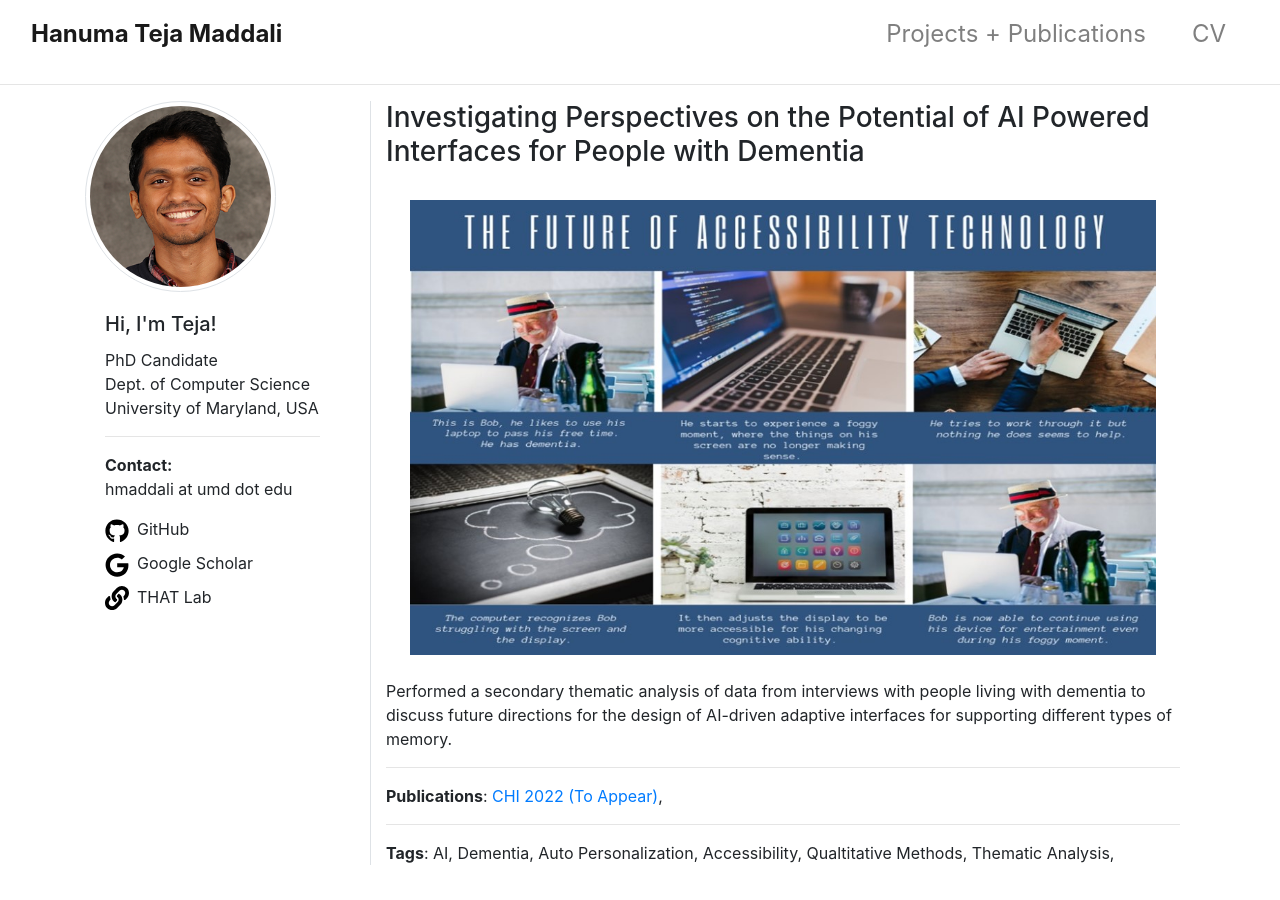
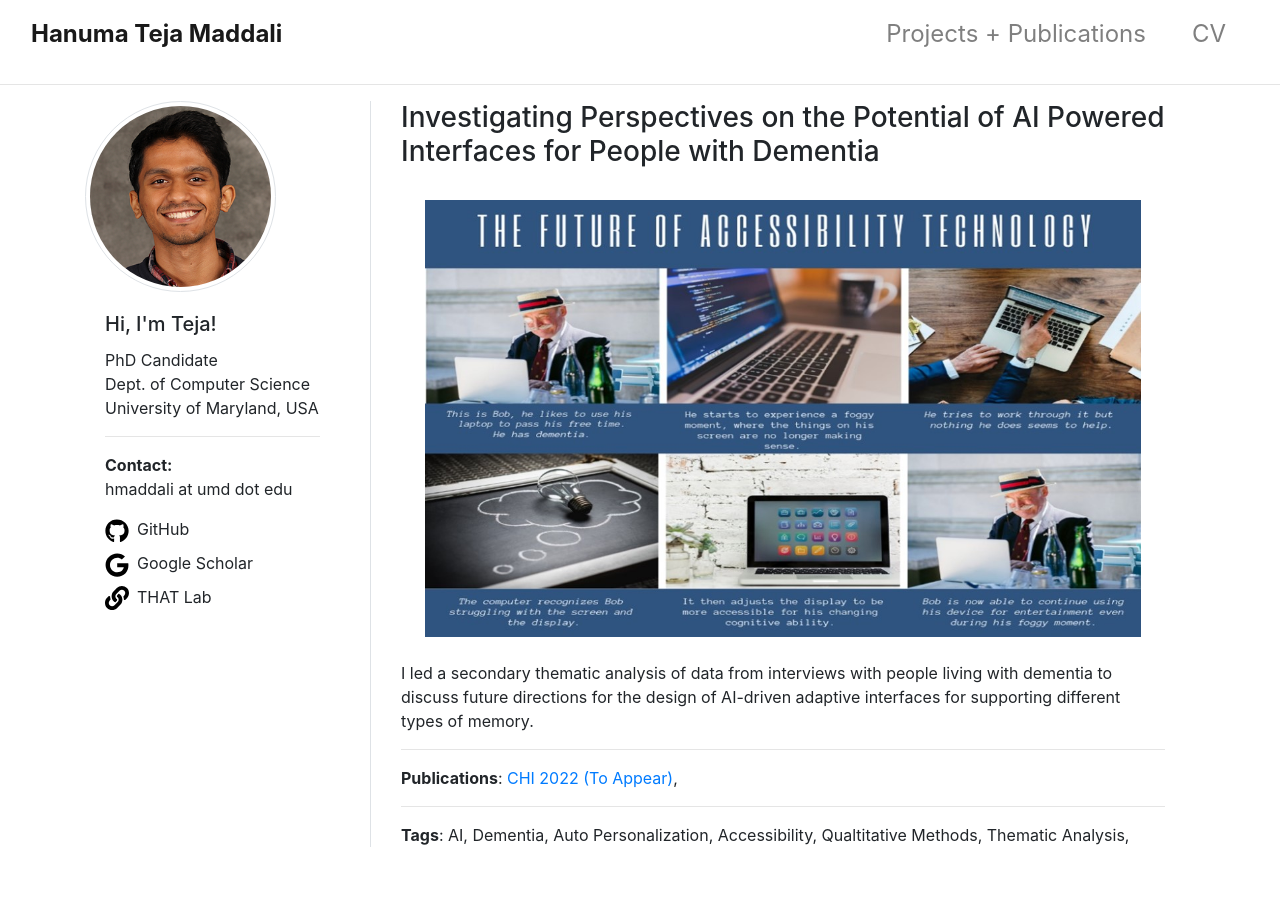
Before and after one commit to maddalihanumateja/maddalihanumateja.github.io, a Jekyll site: the page built from _projects/ai_perspectives.md, in a window 1280 px wide. Built offline with Jekyll 4.4.1, drawn with Linux system fonts in a browser that asks for light colours.

Commit message:
project description changes

```diff
--- a/_layouts/project.html
+++ b/_layouts/project.html
@@ -1,6 +1,7 @@
 ---
 layout: default
 ---
+<div class="container w-80">
 <h3>{{page.title}}</h3>
 <img class="card-img-top p-4" src="{{page.img}}" alt="{{page.img_alt}}">
 {{ content }}
@@ -24,3 +25,4 @@ layout: default
 {% endfor%}
 <br/>
 {% endif %}
+</div>
--- a/_projects/ai_perspectives.md
+++ b/_projects/ai_perspectives.md
@@ -16,4 +16,4 @@ tags:
  - Qualtitative Methods
  - Thematic Analysis
 ---
-Performed a secondary thematic analysis of data from interviews with people living with dementia to discuss future directions for the design of AI-driven adaptive interfaces for supporting different types of memory.
+I led a secondary thematic analysis of data from interviews with people living with dementia to discuss future directions for the design of AI-driven adaptive interfaces for supporting different types of memory.
```
Also changed, not shown: 4 other files.
